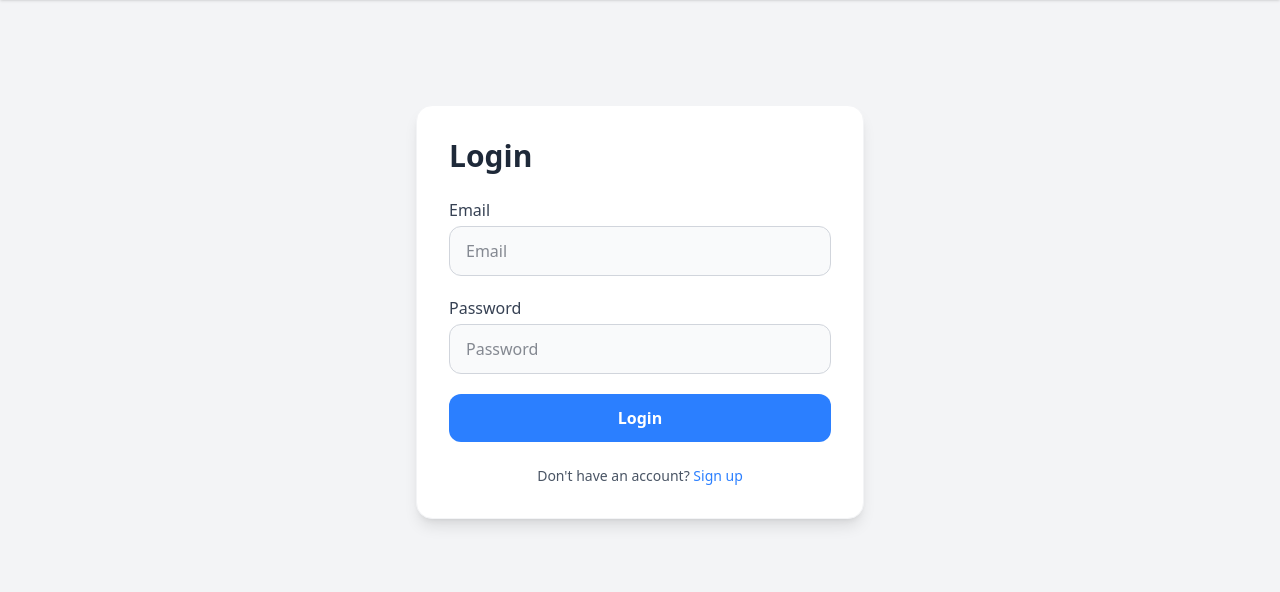
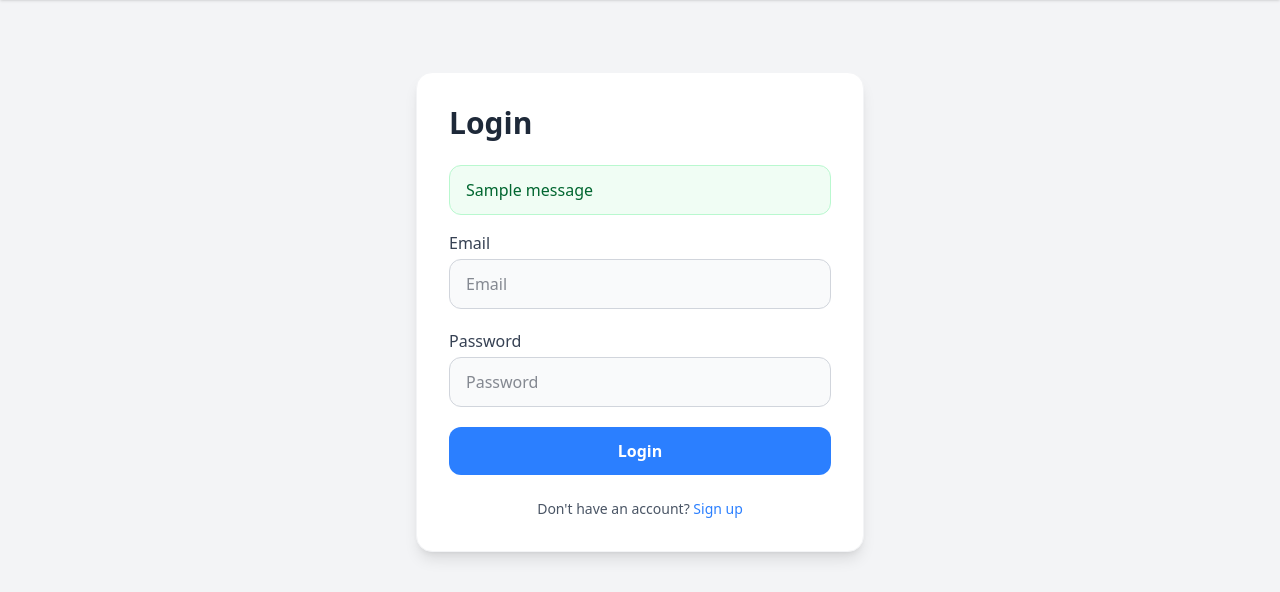
Before and after one commit to Jead100/vaultshare, a Django app: page /auth/login/ in a window 1280 px wide. Shown: the part 52-644 px from the top of the page. Run offline with Django 5.2, Linux system fonts and the light colour scheme; tables that the repository leaves empty hold one stand-in row (values such as "Sample post"); one stand-in notice (Sample message) is shown; style sheets or scripts are compiled from the project's sources; some libraries are stand-ins or nearby versions.

Commit message:
feat(users/templates): show messages & non_field_errors on login/register; Tailwind-ready markup

```diff
--- a/templates/users/registration/login.html
+++ b/templates/users/registration/login.html
@@ -5,6 +5,28 @@
 <div class="flex justify-center items-center min-h-[70vh]">
   <div class="w-full max-w-md bg-white p-8 rounded-2xl shadow-lg border border-gray-100">
     <h1 class="text-3xl font-bold mb-6 text-gray-800">Login</h1>
+
+    <!-- Messages (success after registration, etc.) -->
+    {% if messages %}
+      <div class="mb-4 space-y-2">
+        {% for message in messages %}
+          {% if message.tags == "success" %}
+            <div class="rounded-xl border border-green-200 bg-green-50 px-4 py-3 text-green-800">
+              {{ message }}
+            </div>
+          {% elif message.tags == "error" %}
+            <div class="rounded-xl border border-red-200 bg-red-50 px-4 py-3 text-red-800">
+              {{ message }}
+            </div>
+          {% else %}
+            <div class="rounded-xl border border-gray-200 bg-gray-50 px-4 py-3 text-gray-800">
+              {{ message }}
+            </div>
+          {% endif %}
+        {% endfor %}
+      </div>
+    {% endif %}
+
     <form method="post" class="space-y-5">
       {% csrf_token %}
       {% for field in form %}
@@ -16,6 +38,7 @@
         Login
       </button>
     </form>
+
     <p class="mt-6 text-sm text-gray-600 text-center">
       Don't have an account?
       <a href="{% url 'users:register' %}" class="text-blue-500 hover:underline font-medium">
```
Also changed, not shown: templates/users/registration/register.html (+8 -0 lines). Lines whose indentation alone changed are shown as unchanged.
